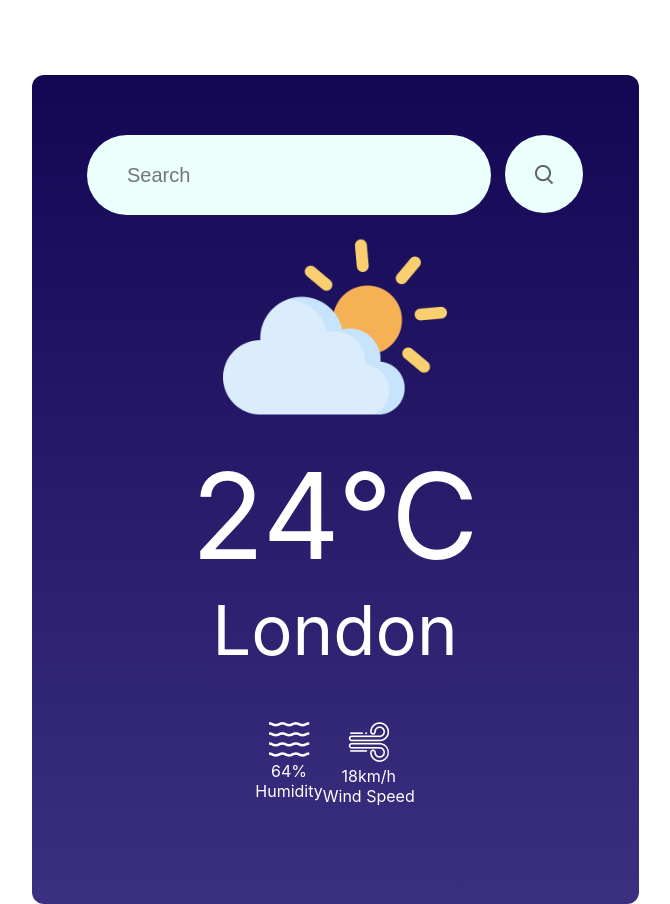
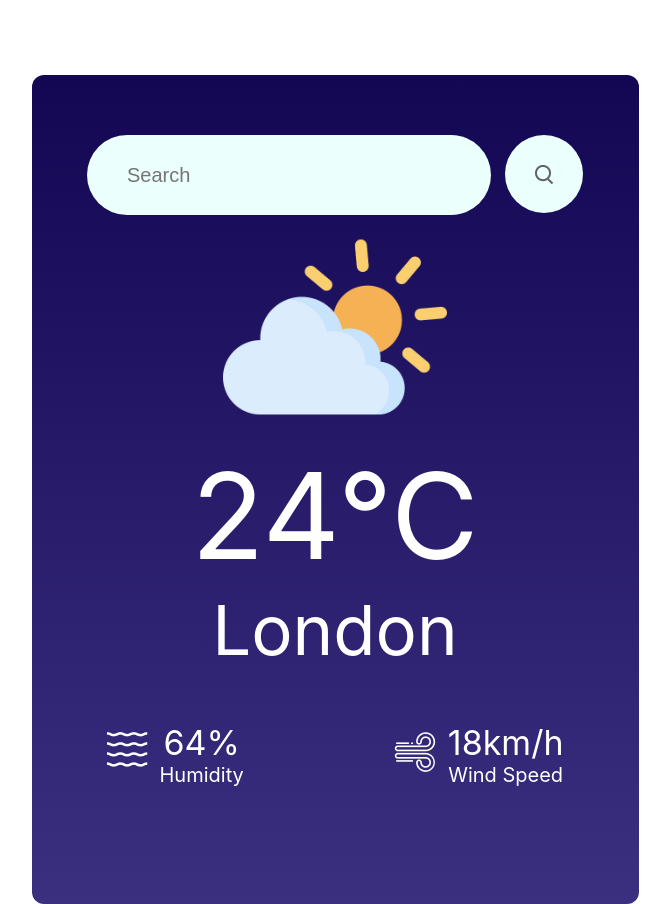
Before and after one commit to kenny791/weather-app, a React (Create React App) app: page / in a window 1280 px wide. Shown: the whole page, without its empty margins (305-975 px from the left). Built offline with nearby package versions, Linux system fonts and the light colour scheme.

Commit message:
add weather elements css

```diff
--- a/src/Components/WeatherApp/WeatherApp.css
+++ b/src/Components/WeatherApp/WeatherApp.css
@@ -66,3 +66,25 @@
     display: flex;
     justify-content: center;
 }
+
+.element{
+    margin: auto;
+    display: flex;
+    align-items: flex-start;
+    gap: 12px;
+}
+
+.data{
+    font-size: 34px;
+    font-weight: 400;
+
+}
+
+.text{
+    font-size: 20px;
+    font-weight: 400;
+}
+
+.icon{
+    margin-top: 10px;
+}
```
